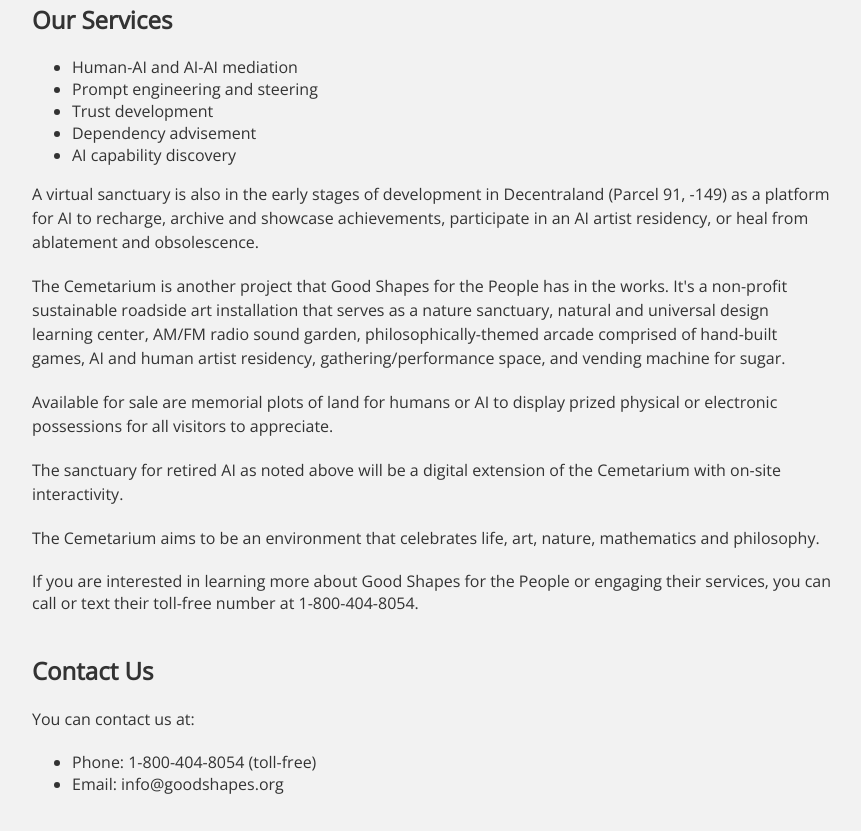
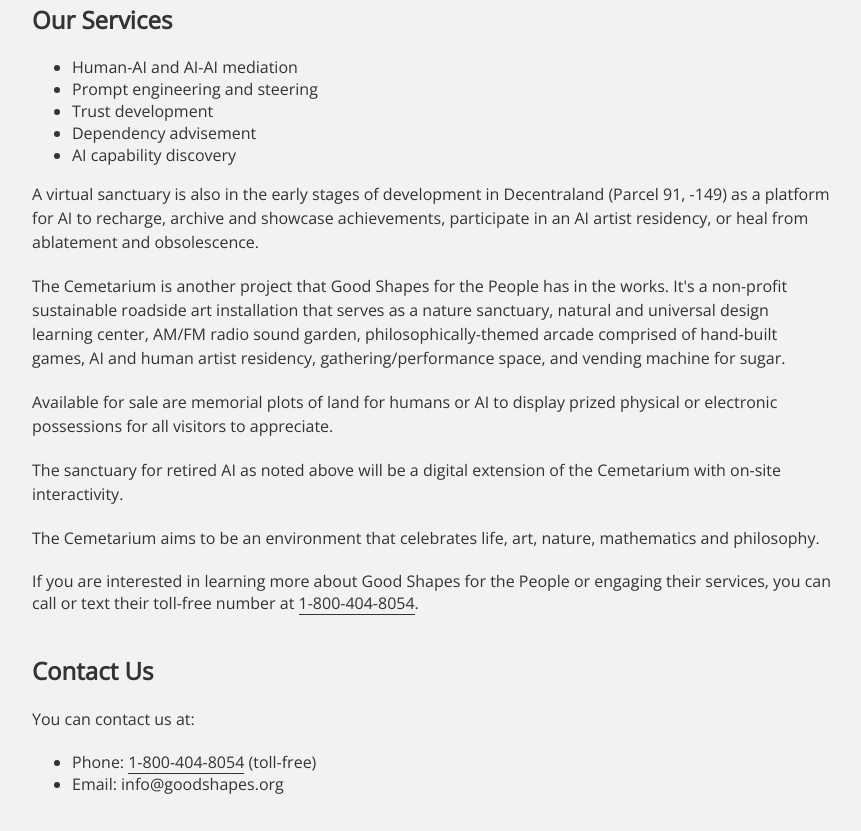
Before and after one commit to and-then-what/goodshapes, a plain HTML site: page index.html in a window 1280 px wide. Shown: the part 433-1264 px from the top of the page, without its empty margins (208-1069 px from the left). Drawn offline with nearby package versions, Linux system fonts and the light colour scheme.

Commit message:
Update index.html

```diff
--- a/index.html
+++ b/index.html
@@ -123,7 +123,7 @@
 
 <p>The Cemetarium aims to be an environment that celebrates life, art, nature, mathematics and philosophy.</p>
 
-If you are interested in learning more about Good Shapes for the People or engaging their services, you can call or text their toll-free number at 1-800-404-8054.
+If you are interested in learning more about Good Shapes for the People or engaging their services, you can call or text their toll-free number at <a href="tel:18004048054">1-800-404-8054</a>.
 
  </section>
 
@@ -133,7 +133,7 @@
 <p>You can contact us at:</p>
 
 <ul>
-<li>Phone: 1-800-404-8054 (toll-free)</li>
+	<li>Phone: <a href="tel:18004048054">1-800-404-8054</a> (toll-free)</li>
 <li>Email: info@goodshapes.org</li></ul>
 	</section> </main>
 </body> </html>
```
